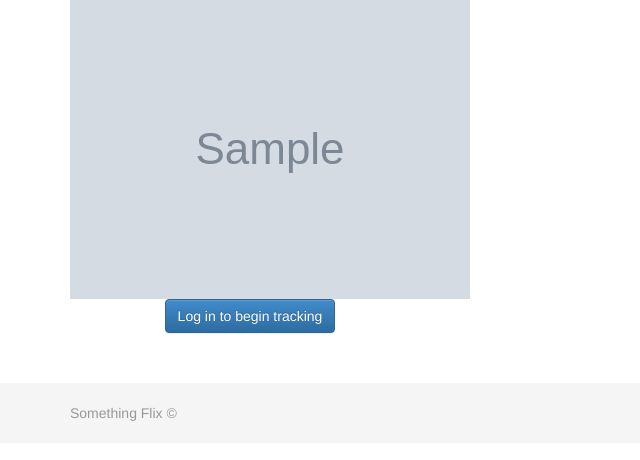
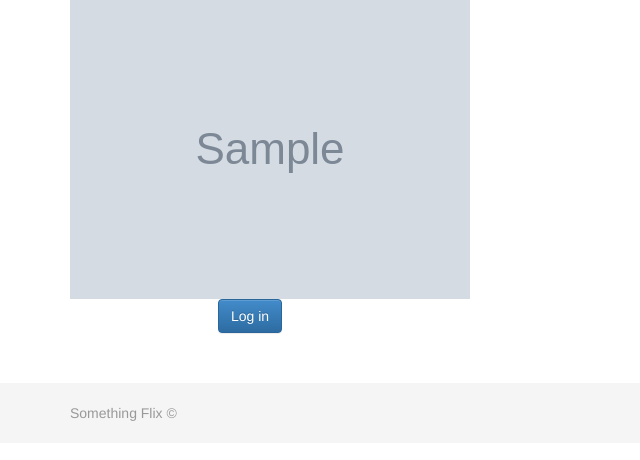
Before and after one commit to leeonlee/wafflestand, a Django app: template bluray/templates/bluray/index.html in a window 1280 px wide. Shown: the part 144-604 px from the top of the page, without its empty margins (0-640 px from the left). Run offline with Django 3.2, Linux system fonts and the light colour scheme; the template is opened without the code that fills it: values that come from a table or form of the project are taken from there, others are empty; tables that the repository leaves empty hold one stand-in row (values such as "Sample post"); grey boxes marked "Sample" are stand-in pictures; some libraries are stand-ins or nearby versions.

Commit message:
change login button to just say log in

```diff
--- a/bluray/templates/bluray/index.html
+++ b/bluray/templates/bluray/index.html
@@ -24,7 +24,7 @@
 							<input type="button" value="Track" class="btn btn-success center-block" onclick="track({{movie.id}}, this)"/>
 						{% endif %}
 					{% else %}
-						<button class="btn btn-primary center-block" data-toggle="modal" data-target=".bs-modal-sm">Log in to begin tracking</button>
+						<button class="btn btn-primary center-block" data-toggle="modal" data-target=".bs-modal-sm">Log in</button>
 					{% endif %}
 				</div>
 				{% if forloop.counter|divisibleby:3 %}
@@ -34,12 +34,13 @@
 			{% endfor %}
 		</div>
 	</div> <!-- /container -->
+
 	<div class="modal fade bs-modal-sm">
 		<div class="modal-dialog">
 			<div class="modal-content">
 				<div class="modal-header">
 					<button type="button" class="close" data-dismiss="modal" aria-hidden="true">&times;</button>
-					<h4 class="modal-title">Modal title</h4>
+					<h4 class="modal-title">Please Log In</h4>
 				</div>
 				<form id="loginform" method="post">
 					<div class="modal-body">
@@ -59,6 +60,5 @@
 {% endblock %}
 {% block extrajs %}
 	{% load staticfiles %}
-	<script type="text/javascript" src="{% static "bootstrap/js/bootstrap.js" %}"></script>
 	<script type="text/javascript" src="{% static "js/index.js" %}"></script>
 {% endblock %}
```
